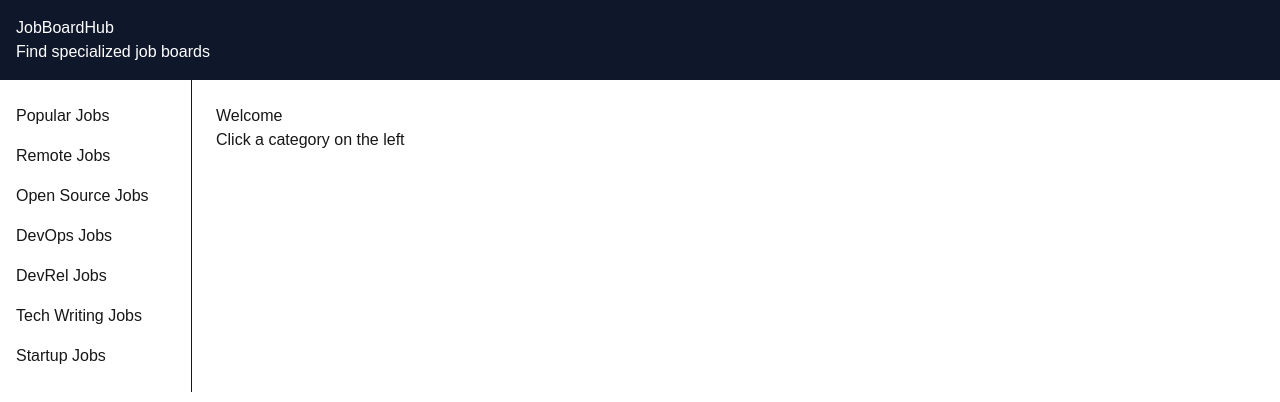
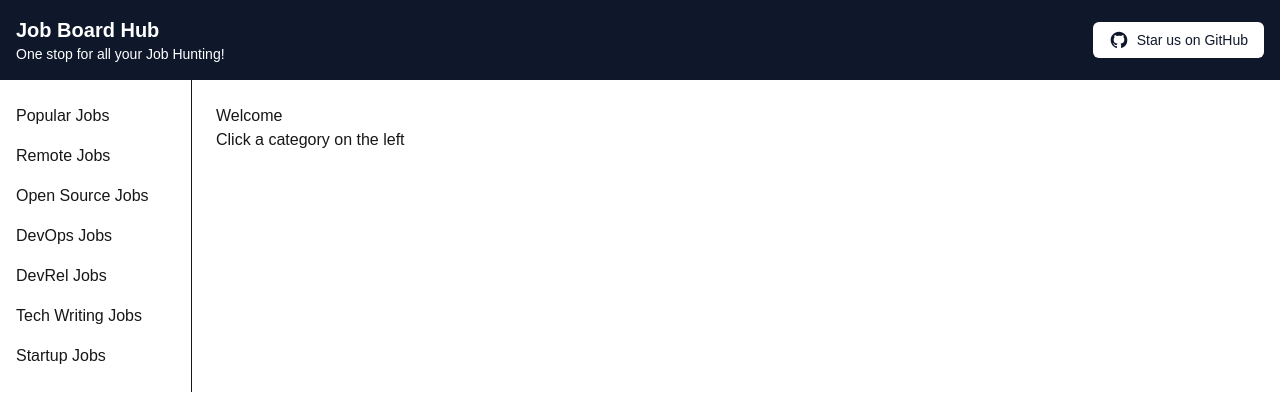
Before and after one commit to pavangudiwada/job-board-hub, a Next.js app: page / in a window 1280 px wide. Shown: the top 402 px of the page. Built offline with nearby package versions, Linux system fonts and the light colour scheme.

Commit message:
Added Github star option

```diff
--- a/app/page.tsx
+++ b/app/page.tsx
@@ -1,11 +1,25 @@
 import { hubCategories } from "@/data/categories"
+import Link from "next/link"
 
 export default function Home() {
   return (
     <div>
-      <header className="p-4 bg-slate-900 text-white">
-        <h1>JobBoardHub</h1>
-        <p>Find specialized job boards</p>
+      <header className="p-4 bg-slate-900 text-white flex items-center justify-between">
+        <div>
+          <h1 className="text-xl font-bold">Job Board Hub</h1>
+          <p className="text-sm">One stop for all your Job Hunting!</p>
+        </div>
+        <Link
+          href="https://github.com/pavangudiwada/job-board-hub"
+          target="_blank"
+          rel="noopener noreferrer"
+          className="flex items-center gap-2 px-4 py-2 bg-white text-slate-900 rounded-md hover:bg-gray-100 transition text-sm font-medium"
+        >
+          <svg className="w-5 h-5" fill="currentColor" viewBox="0 0 24 24">
+            <path fillRule="evenodd" d="M12 2C6.477 2 2 6.484 2 12.017c0 4.425 2.865 8.18 6.839 9.504.5.092.682-.217.682-.483 0-.237-.008-.868-.013-1.703-2.782.605-3.369-1.343-3.369-1.343-.454-1.158-1.11-1.466-1.11-1.466-.908-.62.069-.608.069-.608 1.003.07 1.531 1.032 1.531 1.032.892 1.53 2.341 1.088 2.91.832.092-.647.35-1.088.636-1.338-2.22-.253-4.555-1.113-4.555-4.951 0-1.093.39-1.988 1.029-2.688-.103-.253-.446-1.272.098-2.65 0 0 .84-.27 2.75 1.026A9.564 9.564 0 0112 6.844c.85.004 1.705.115 2.504.337 1.909-1.296 2.747-1.027 2.747-1.027.546 1.379.202 2.398.1 2.651.64.7 1.028 1.595 1.028 2.688 0 3.848-2.339 4.695-4.566 4.943.359.309.678.92.678 1.855 0 1.338-.012 2.419-.012 2.747 0 .268.18.58.688.482A10.019 10.019 0 0022 12.017C22 6.484 17.522 2 12 2z" clipRule="evenodd" />
+          </svg>
+          Star us on GitHub
+        </Link>
       </header>
 
       <div className="flex">
```
